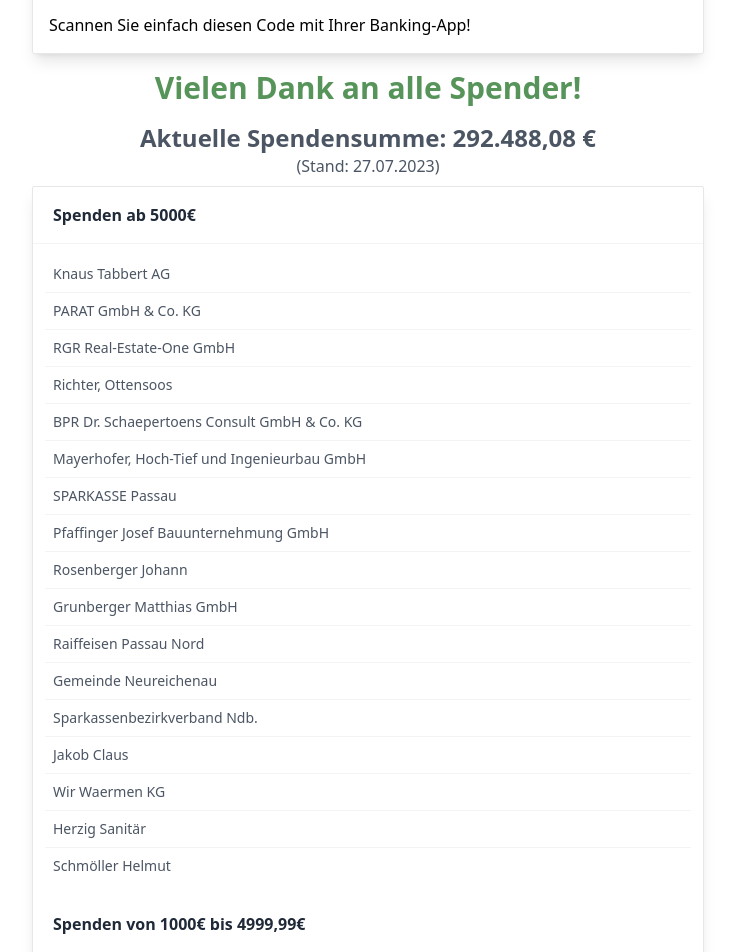
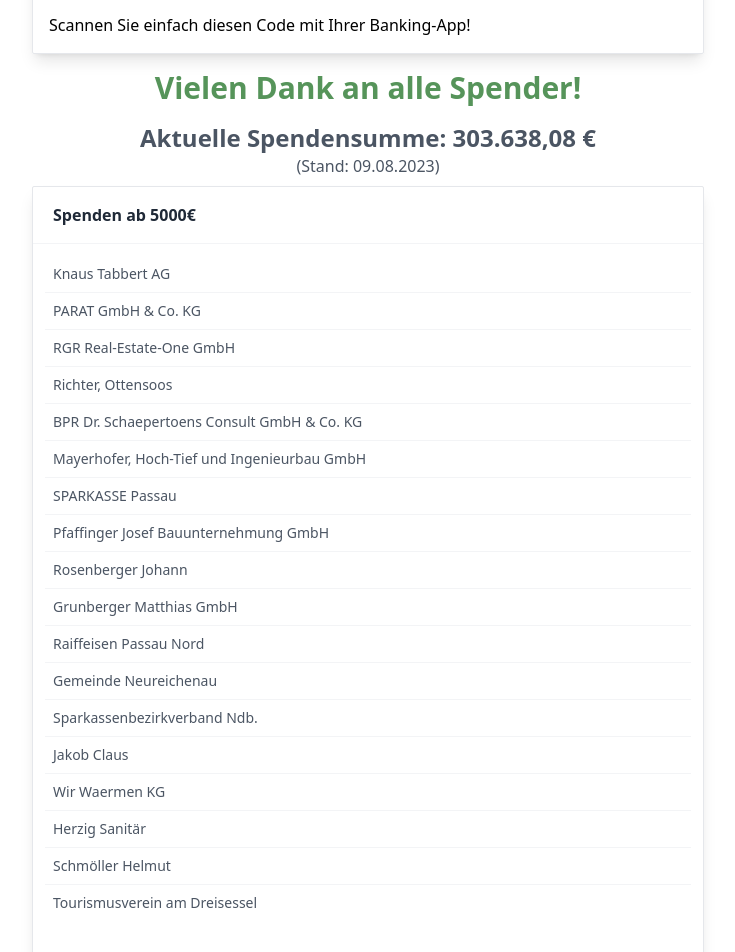
Before and after one commit to giggei/dreisessel, a SvelteKit app: page /spenden in a window 1280 px wide. Shown: the part 840-1792 px from the top of the page, without its empty margins (272-1007 px from the left). Built offline with nearby package versions, Linux system fonts and the light colour scheme.

Commit message:
Update Spender

```diff
--- a/src/routes/spenden/+page.svelte
+++ b/src/routes/spenden/+page.svelte
@@ -61,8 +61,8 @@
 
 			<section class="antialiased text-gray-600">
 				<div class="flex flex-col place-items-center">
-					<h1 class="font-bold text-2xl">Aktuelle Spendensumme:  292.488,08 €</h1>
-					<div class="mb-2">(Stand: 27.07.2023)</div>
+					<h1 class="font-bold text-2xl">Aktuelle Spendensumme:  303.638,08 €</h1>
+					<div class="mb-2">(Stand: 09.08.2023)</div>
 
 					<div
 						class="w-full max-w-2xl mx-auto bg-white shadow-lg rounded-sm border border-gray-200"
@@ -157,6 +157,11 @@
 										<tr>
 											<td class="p-2 whitespace-nowrap">
 												<div class="text-left">Schmöller Helmut</div>
+											</td>
+										</tr>
+										<tr>
+											<td class="p-2 whitespace-nowrap">
+												<div class="text-left">Tourismusverein am Dreisessel</div>
 											</td>
 										</tr>
 									</tbody>
@@ -475,6 +480,16 @@
 										<tr>
 											<td class="p-2 whitespace-nowrap">
 												<div class="text-left">Kühberger Metallbau</div>
+											</td>
+										</tr>
+										<tr>
+											<td class="p-2 whitespace-nowrap">
+												<div class="text-left">Kultur und Theaterverein e.V.</div>
+											</td>
+										</tr>
+										<tr>
+											<td class="p-2 whitespace-nowrap">
+												<div class="text-left">Bumberger Erwin und Sylvia</div>
 											</td>
 										</tr>
 									</tbody>
@@ -1196,6 +1211,26 @@
 												<div class="text-left">E. Gottinger-Jany & M. Gottinger</div>
 											</td>
 										</tr>
+										<tr>
+											<td class="p-2 whitespace-nowrap">
+												<div class="text-left">Thuer Stefan</div>
+											</td>
+										</tr>
+										<tr>
+											<td class="p-2 whitespace-nowrap">
+												<div class="text-left">Kittl Josef E.K.</div>
+											</td>
+										</tr>
+										<tr>
+											<td class="p-2 whitespace-nowrap">
+												<div class="text-left">Hackinger Daniel</div>
+											</td>
+										</tr>
+										<tr>
+											<td class="p-2 whitespace-nowrap">
+												<div class="text-left">Ebner Ernst und Roswitha Wiesenbart</div>
+											</td>
+										</tr>
 									</tbody>
 								</table>
 							</div>
```
